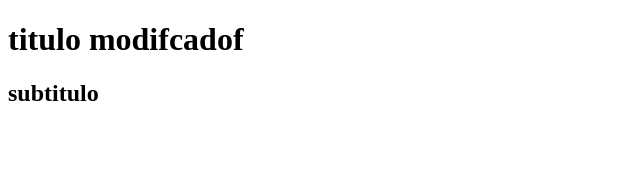
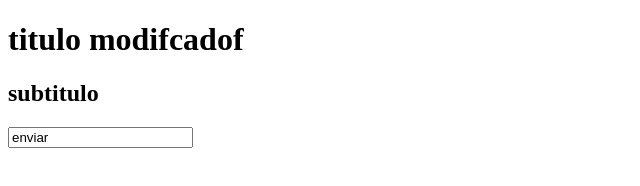
Before and after one commit to percy59/hello-world-git, a plain HTML site: page index.html in a window 1280 px wide. Shown: the whole page, without its empty margins (0-640 px from the left). Drawn offline with Linux system fonts and the light colour scheme.

Commit message:
se agrego bton de formulario

```diff
--- a/index.html
+++ b/index.html
@@ -8,5 +8,8 @@
 <body>
     <h1>titulo modifcadof</h1>
     <h2>subtitulo</h2>
+    <form action="#">
+        <input type="text" value="enviar">
+    </form>
 </body>
 </html>
```
